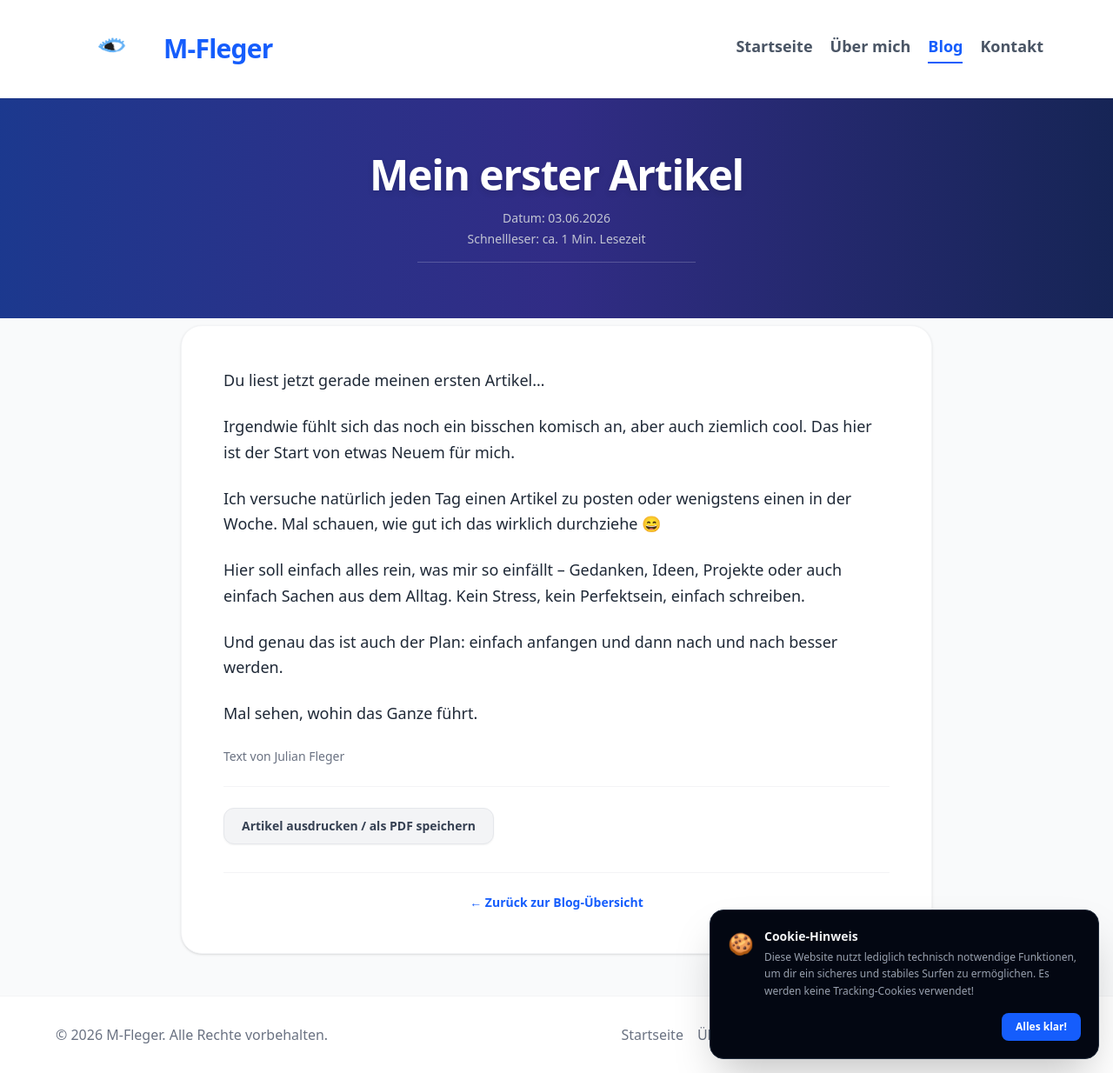
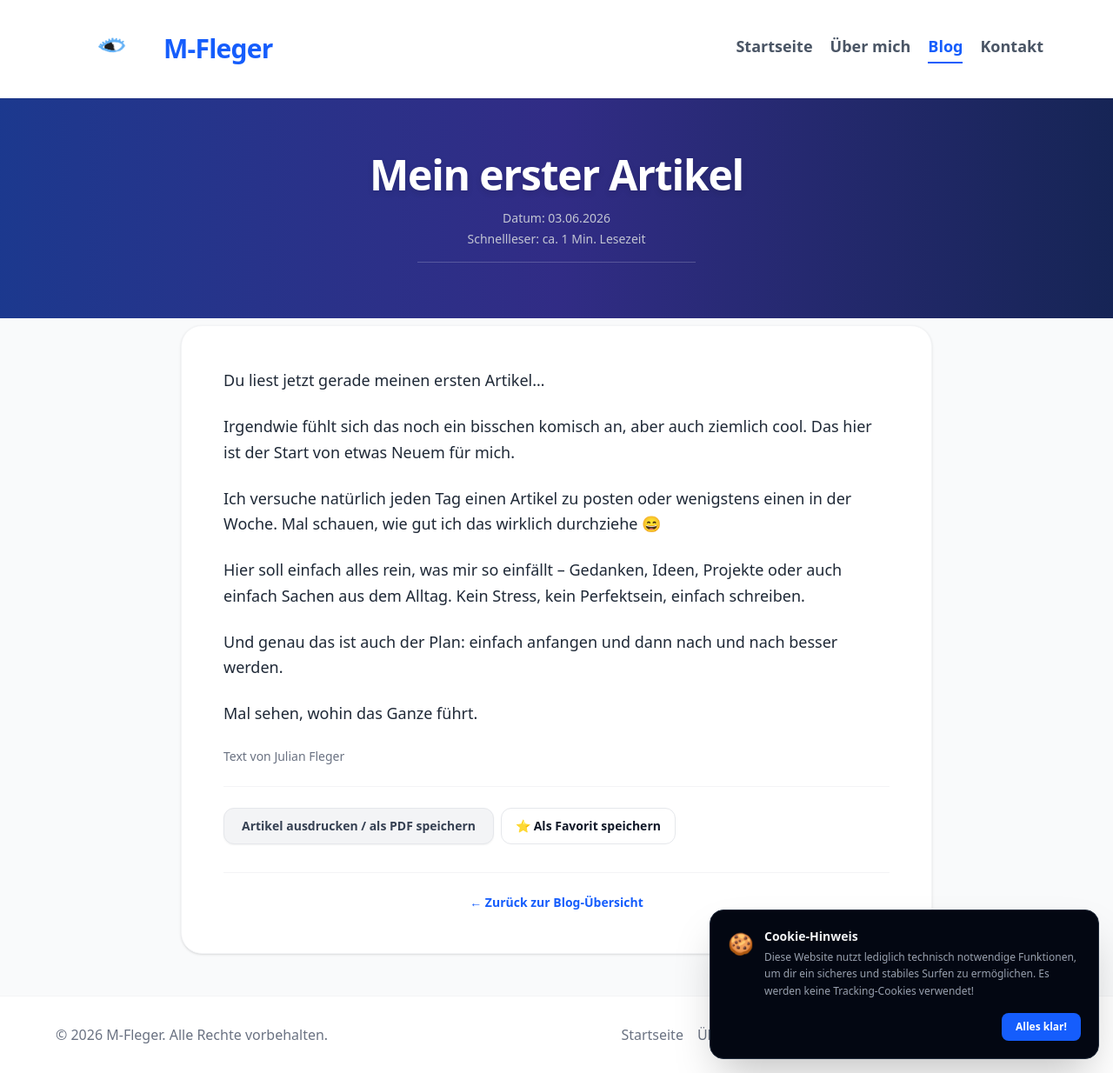
Before and after one commit to julian13053/julian13053.github.io, a Jekyll site: the page built from _posts/2026-06-03-mein-erster-artikel.md, in a window 1280 px wide and 1234 px high. Shown: the whole window at 87% size. Built offline with Jekyll 4.4.1, drawn with Linux system fonts in a browser that asks for light colours.

Commit message:
Update post.html

```diff
--- a/_layouts/post.html
+++ b/_layouts/post.html
@@ -153,6 +153,11 @@ layout: null
             <div class="mt-6 pt-6 border-t border-gray-100 flex justify-start no-print">
                 <button onclick="window.print()" class="bg-gray-100 hover:bg-gray-200 text-gray-700 font-bold text-sm px-5 py-2.5 rounded-xl transition-all cursor-pointer border border-gray-200 shadow-xs active:scale-95">
                     Artikel ausdrucken / als PDF speichern
+
+                    {% assign numeric_id = page.date | date: "%Y%m%d%H%M" %}
+<button onclick="favoritUmschalten('{{ numeric_id }}', this)" class="fav-btn text-sm font-bold px-4 py-2 rounded-xl border border-gray-200 bg-white hover:bg-gray-50 transition-all cursor-pointer ml-2">
+    ⭐ Als Favorit speichern
+</button>
                 </button>
             </div>
 
```
